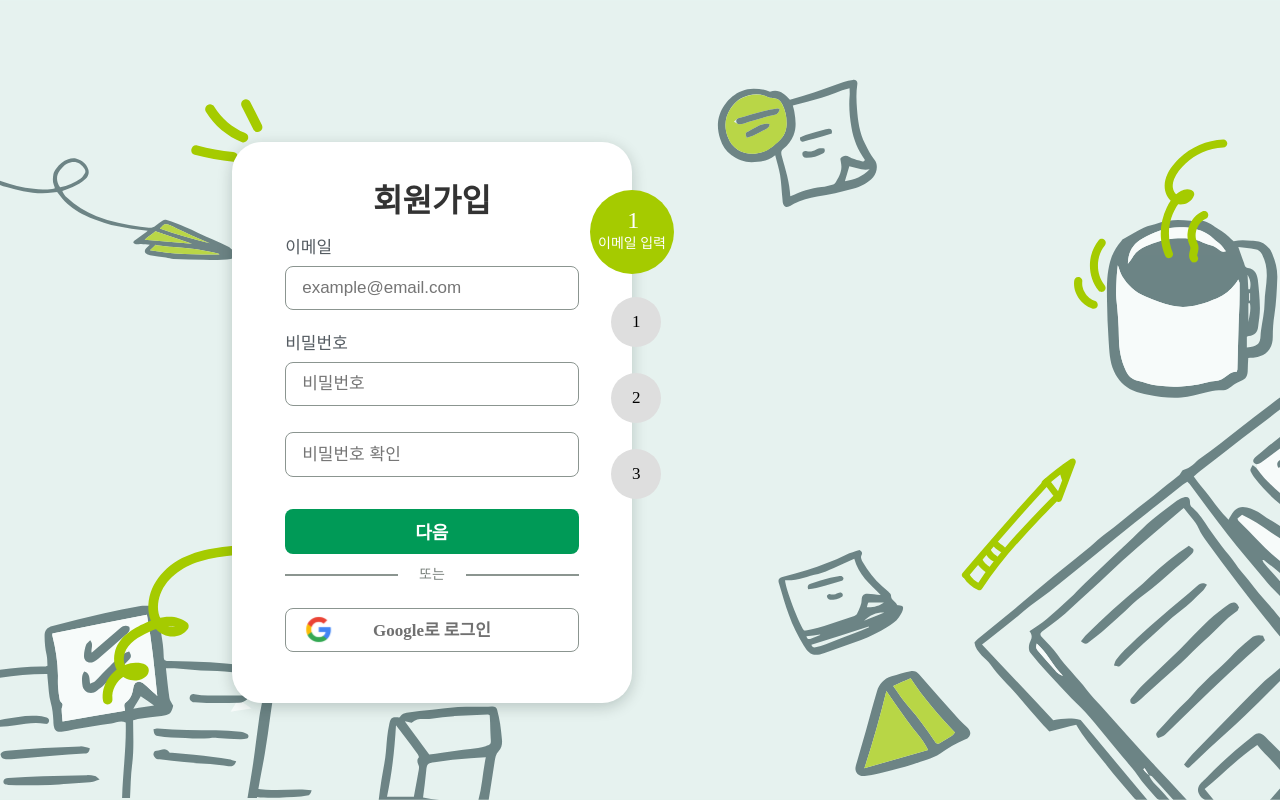
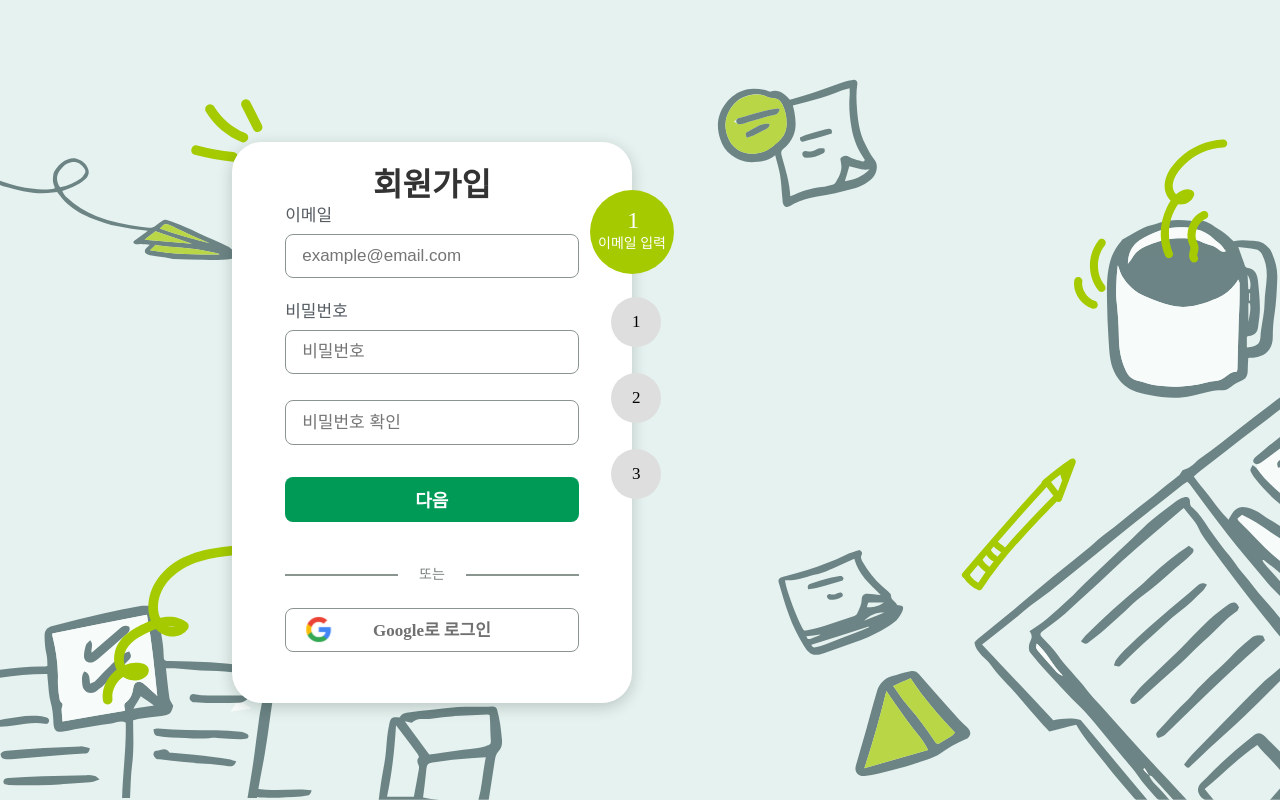
Before and after one commit to chohyundon/waffle-hyungdonless-frontEnd, a React (Vite) app: page /signup/step1 in a window 1280 px wide. Built offline with nearby package versions, Linux system fonts and the light colour scheme; no server answers; a web font is replaced by a local one.

Commit message:
Design: title을 가운데 정렬(Donny: 1월 22일 01시44분)

```diff
--- a/src/components/SignUp/SginUp.module.css
+++ b/src/components/SignUp/SginUp.module.css
@@ -53,13 +53,15 @@
 }
 
 .title {
-  position: relative;
+  position: absolute;
   display: flex;
   font-size: 2rem;
   font-weight: 700;
   color: var(--color-base-black100);
   top: 7.4993395%;
   justify-content: center;
+  left: 50%;
+  transform: translate(-50%, -50%);
 }
 
 .orContainer {
```
